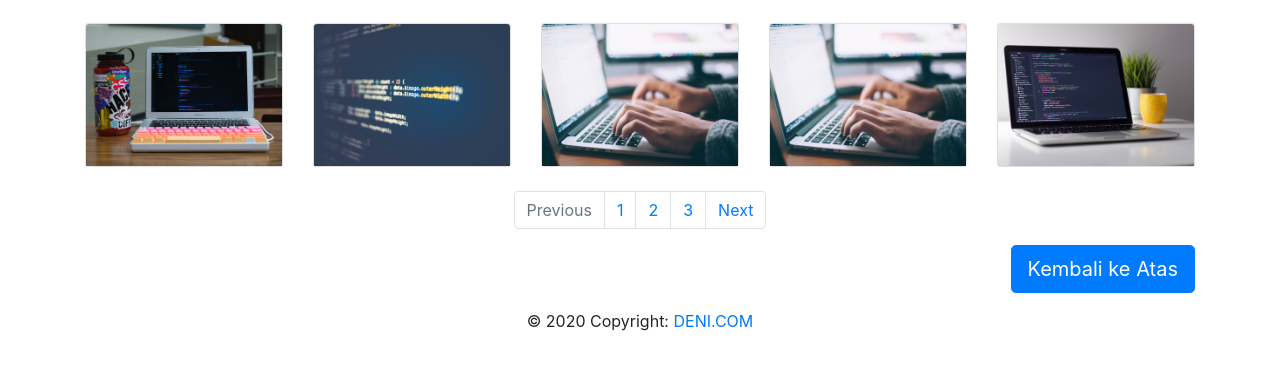
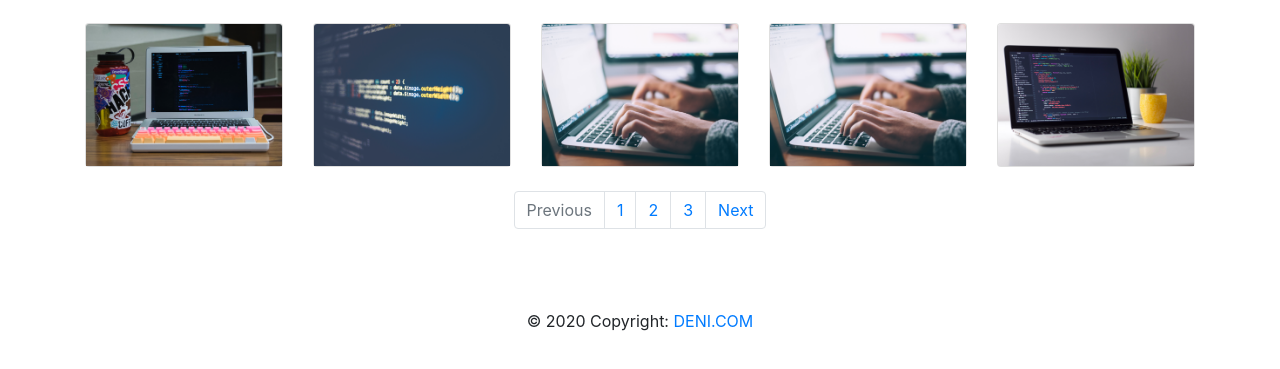
Before and after one commit to densuz/CV, a plain HTML site: page index.html in a window 1280 px wide. Shown: the part 729-1098 px from the top of the page. Drawn offline with Linux system fonts and the light colour scheme.

Commit message:
Commit #3

```diff
--- a/index.html
+++ b/index.html
@@ -181,13 +181,6 @@
   </nav>
   </div>
 
-  <!-- Footer Elements -->
-  <div class="container">
-    <div class="float-right">
-      <a href="#" class="btn btn-primary btn-lg back-to-top" data-toggle="tooltip">Kembali ke Atas</a>
-    </div>
-  </div>
-
 <!-- Footer -->
 <br>
 <footer class="page-footer font-small special-color-dark pt-4">
```
